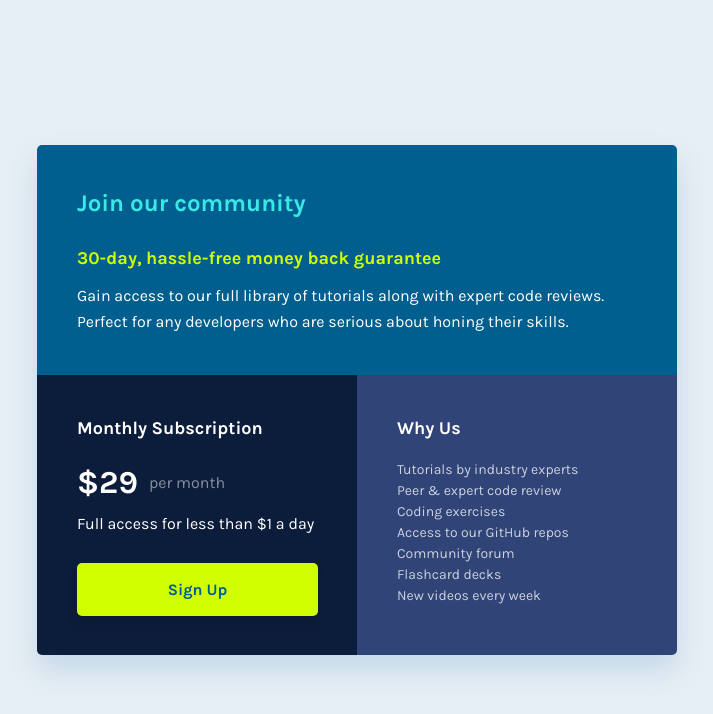
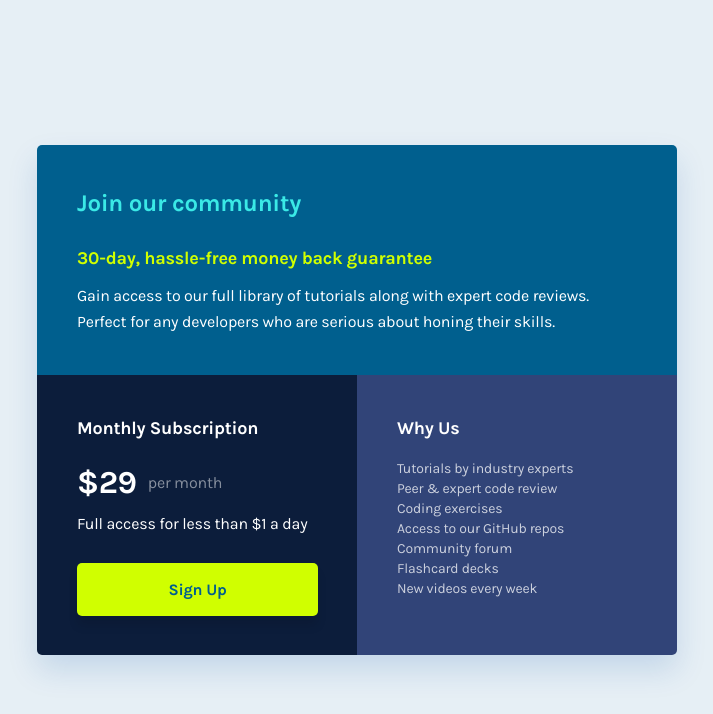
Before and after one commit to ldgni/single-price-grid-component, a plain HTML site: page index.html in a window 1280 px wide. Shown: the whole page, without its empty margins (283-996 px from the left). Drawn offline with Linux system fonts and the light colour scheme.

Commit message:
Update typography styles

```diff
--- a/css/style.css
+++ b/css/style.css
@@ -56,24 +56,30 @@ main {
 .intro__title {
   color: #3ae9e6;
   font-size: 1.25rem;
+  letter-spacing: -0.01563rem;
   margin-bottom: 1.5rem;
 }
 
 @media (min-width: 40rem) {
   .intro__title {
     font-size: 1.5rem;
+    letter-spacing: -0.01563rem;
   }
 }
 
 .intro__subtitle {
   color: #d0ff00;
   font-size: 0.9375rem;
+  line-height: 1.25rem;
+  letter-spacing: -0.01169rem;
   margin-bottom: 1rem;
 }
 
 @media (min-width: 40rem) {
   .intro__subtitle {
     font-size: 1.125rem;
+    line-height: inherit;
+    letter-spacing: -0.01406rem;
     margin-bottom: 0.69rem;
   }
 }
@@ -81,11 +87,13 @@ main {
 .intro__text {
   color: #ffffff;
   line-height: 1.625rem;
+  letter-spacing: -0.01094rem;
 }
 
 @media (min-width: 40rem) {
   .intro__text {
     font-size: 1rem;
+    letter-spacing: -0.0125rem;
   }
 }
 
@@ -104,6 +112,7 @@ main {
 
 .plan__title {
   font-size: 1.125rem;
+  letter-spacing: -0.01406rem;
   margin-bottom: 1.12rem;
 }
 
@@ -117,17 +126,20 @@ main {
 .fee__price {
   font-size: 2rem;
   font-weight: 700;
+  letter-spacing: -0.025rem;
 }
 
 .fee__recurrence {
   font-size: 1rem;
   line-height: 1.625rem;
+  letter-spacing: -0.0125rem;
   opacity: 0.5;
 }
 
 .plan__description {
   font-size: 1rem;
   line-height: 1.625rem;
+  letter-spacing: -0.0125rem;
   margin-bottom: 1.62rem;
 }
 
@@ -136,6 +148,7 @@ main {
   color: #005f8e;
   font-size: 1rem;
   font-weight: 700;
+  letter-spacing: -0.0125rem;
   border: none;
   border-radius: 0.3125rem;
   box-shadow: 0px 10px 10px 0px rgba(0, 0, 0, 0.1);
@@ -164,10 +177,13 @@ main {
 
 .about__title {
   font-size: 1.125rem;
+  letter-spacing: -0.01406rem;
   margin-bottom: 1.12rem;
 }
 
 .about__list {
+  line-height: 1.25rem;
+  letter-spacing: -0.01094rem;
   list-style: none;
   opacity: 0.75;
   padding: 0;
```
